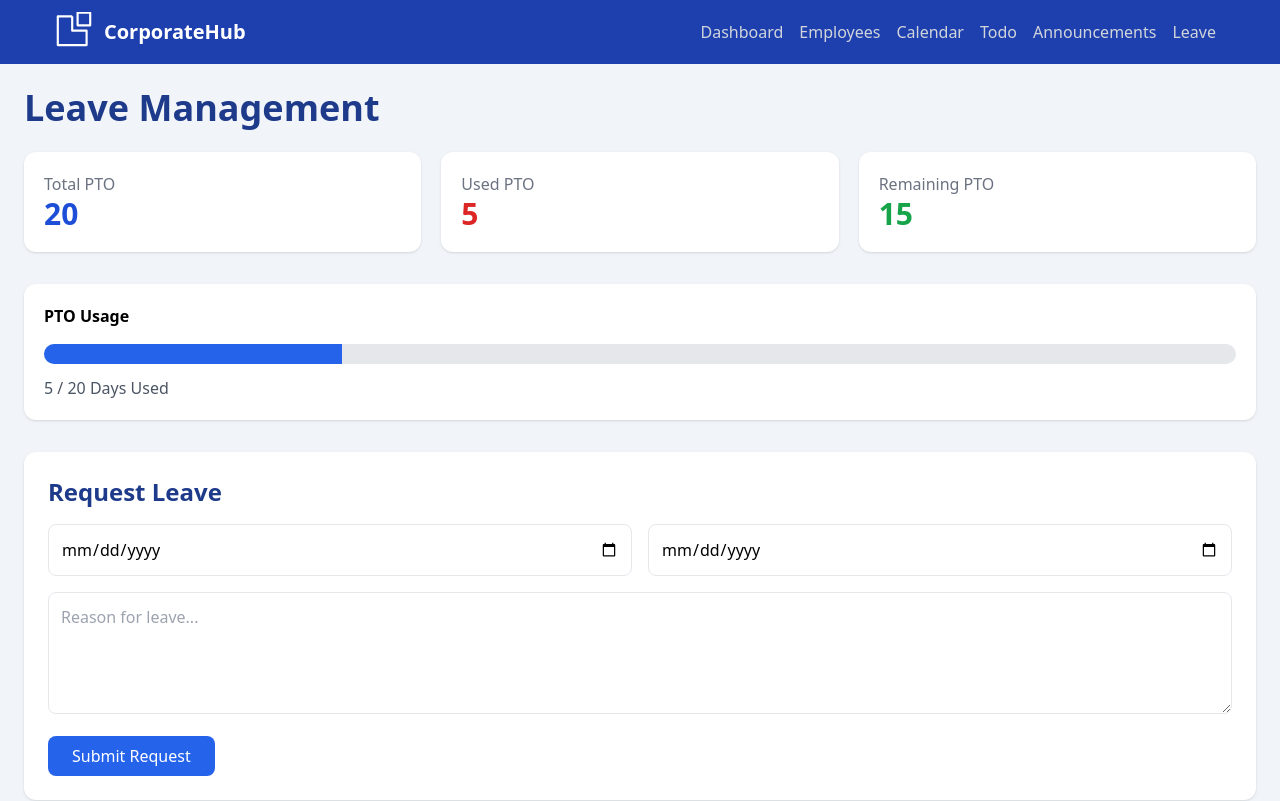
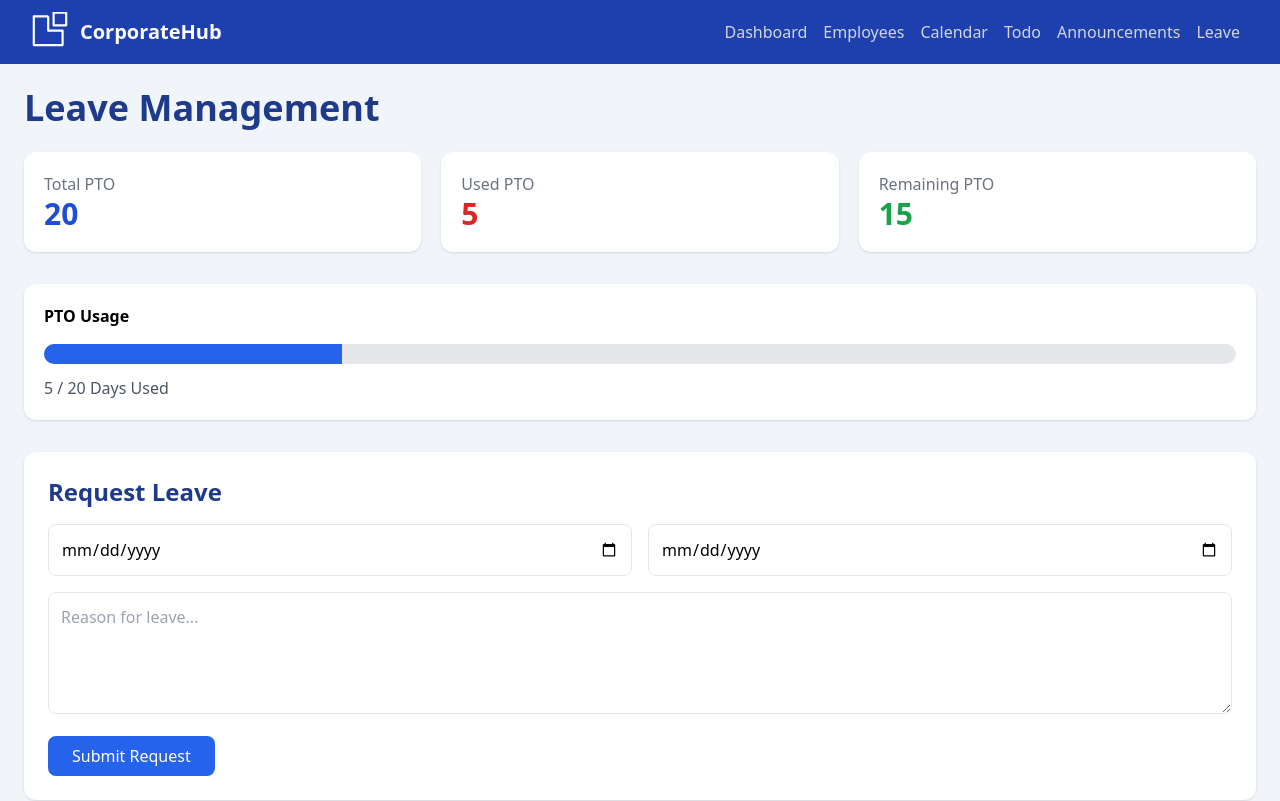
Before and after one commit to ch25b027-error/calendarrr, a React (Vite) app: page /leave in a window 1280 px wide. Shown: the top 801 px of the page. Built offline with nearby package versions, Linux system fonts and the light colour scheme.

Commit message:
did few final chnges

```diff
--- a/src/components/EmployeeCard.jsx
+++ b/src/components/EmployeeCard.jsx
@@ -21,19 +21,15 @@ export default function EmployeeCard({ employee, variants }) {
           alt={employee.name}
           className="w-24 h-24 rounded-full object-cover border-4 border-blue-100"
         />
-
         <h2 className="mt-4 text-xl font-semibold text-gray-800">
           {employee.name}
         </h2>
-
         <p className="text-blue-600 font-medium">
           {employee.role}
         </p>
-
         <span className="mt-2 px-3 py-1 bg-blue-100 text-blue-700 rounded-full text-sm">
           {employee.department}
         </span>
-
         <p className="mt-4 text-gray-500 text-sm text-center">
           {employee.email}
         </p>
--- a/src/components/Hamburger.jsx
+++ b/src/components/Hamburger.jsx
@@ -14,7 +14,6 @@ const MobileMenu = () => {
         size={24}
         color="#fff"
       />
-
       <AnimatePresence>
         {isOpen && (
             <>
--- a/src/components/Navbar.jsx
+++ b/src/components/Navbar.jsx
@@ -33,7 +33,7 @@ const Navbar = () => {
   };
    return (
     <nav className="bg-blue-800 z-100 shadow-lg">
-      <div className="max-w-7xl z-100 mx-12 px-2 h-16 flex items-center justify-between">
+      <div className="max-w-7xl z-100 mx-6 px-2 h-16 flex items-center justify-between">
         <div className="flex items-center gap-3">
 
 
--- a/src/pages/Announcements.jsx
+++ b/src/pages/Announcements.jsx
@@ -1,6 +1,6 @@
 import { useState } from "react";
 import {motion,AnimatePresence} from "framer-motion";
-import AnnouncementModal from "../components/AnnouncementModal";
+import AnnouncementModal from "../components/Announcement";
 import announcementsData from "../data/announcements.json";
 
 export default function Announcements() {
@@ -114,9 +114,7 @@ export default function Announcements() {
                       )
                     }
                     className="bg-blue-600 hover:bg-blue-700 text-white px-5 py-2 rounded-lg"
-                  >
-                    Close
-                  </button>
+                  >Close</button>
                 </div>
               </div>
             </motion.div>
--- a/src/pages/LeaveManagement.jsx
+++ b/src/pages/LeaveManagement.jsx
@@ -78,63 +78,47 @@ export default function Leave() {
           <h3 className="text-gray-500">
             Total PTO
           </h3>
-
           <p className="text-3xl font-bold text-blue-700">
             {totalPtoDays}
           </p>
         </div>
-
         <div className="bg-white p-5 rounded-xl shadow">
           <h3 className="text-gray-500">
             Used PTO
           </h3>
-
           <p className="text-3xl font-bold text-red-600">
             {usedPtoDays}
           </p>
         </div>
-
         <div className="bg-white p-5 rounded-xl shadow">
           <h3 className="text-gray-500">
             Remaining PTO
           </h3>
-
           <p className="text-3xl font-bold text-green-600">
             {remainingPtoDays}
           </p>
         </div>
       </div>
-
       <div className="bg-white p-5 rounded-xl shadow mb-8">
         <h3 className="font-semibold mb-4">
           PTO Usage
         </h3>
-
         <div className="w-full h-5 bg-gray-200 rounded-full overflow-hidden">
           <motion.div
             className="h-full bg-blue-600"
-            animate={{
-              width: `${
-                (usedPtoDays /
-                  totalPtoDays) *
-                100
-              }%`,
-            }}
+            animate={{width: `${(usedPtoDays /totalPtoDays) *100}%`,}}
             transition={{
               duration: 0.8,
             }}
           />
         </div>
-
         <p className="mt-3 text-gray-600">
           {usedPtoDays} / {totalPtoDays} Days Used
         </p>
       </div>
-
       <div className="bg-white p-6 rounded-xl shadow mb-8">
         <h2 className="text-2xl font-bold text-blue-900 mb-4">
           Request Leave</h2>
-
         <div className="grid md:grid-cols-2 gap-4">
           <input
             type="date"
@@ -154,7 +138,6 @@ export default function Leave() {
             className="border p-3 rounded-lg"
           />
         </div>
-
         <textarea
           placeholder="Reason for leave..."
           value={reason}
@@ -164,7 +147,6 @@ export default function Leave() {
           className="w-full border p-3 rounded-lg mt-4"
           rows="4"
         />
-
         <button
           onClick={submitLeave}
           className="mt-4 bg-blue-600 hover:bg-blue-700 text-white px-6 py-2 rounded-lg"
--- a/src/pages/Todo.jsx
+++ b/src/pages/Todo.jsx
@@ -21,7 +21,6 @@ export default function Todo() {
     setTasks([...tasks, task]);
     setNewTask("");
   };
-
   const toggleTask = (id) => {
     setTasks(
       tasks.map((task) =>
```
Also changed, not shown: src/components/Announcement.jsx (renamed from src/components/AnnouncementModal.jsx, +1 -6 lines), src/components/TodoCard.jsx (+1 -11 lines), src/pages/Calendar.jsx (+2 -9 lines), src/layout/MainLayout.jsx (deleted), src/pages/Profile.jsx (deleted).
